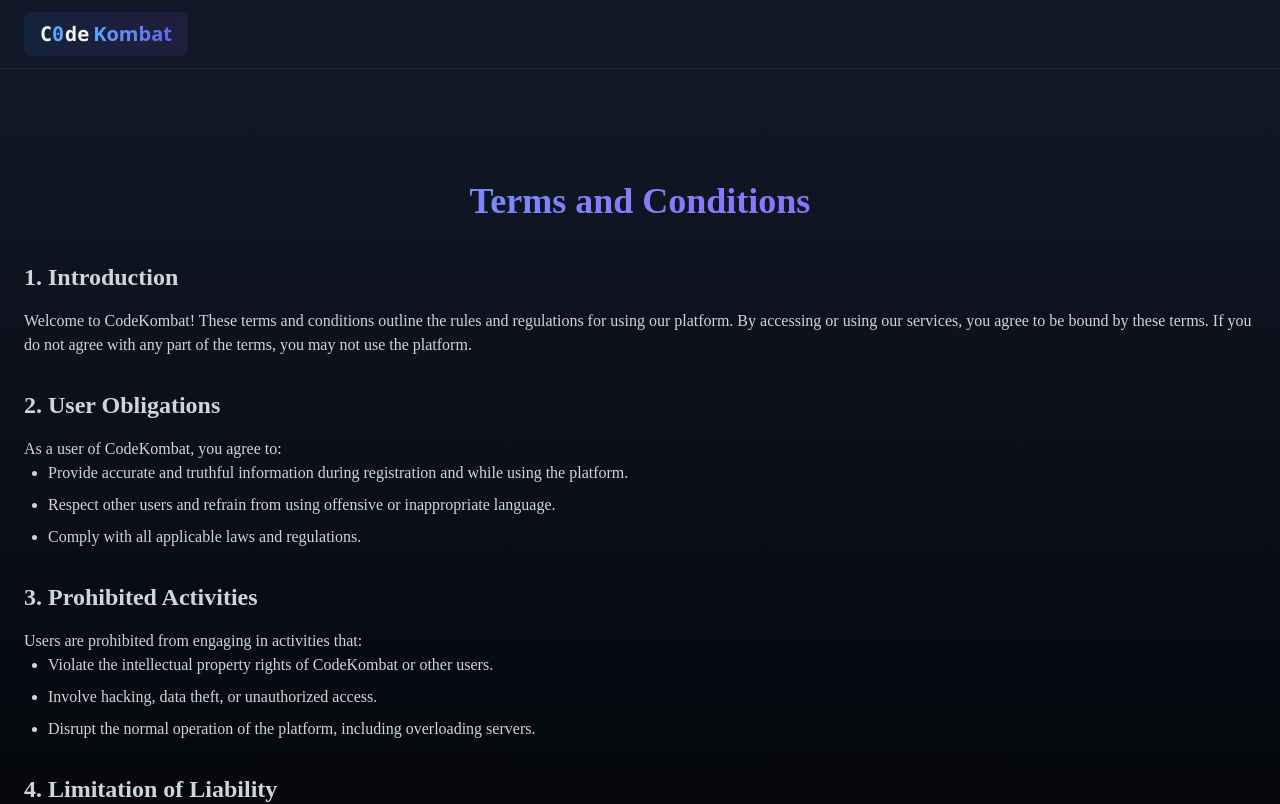
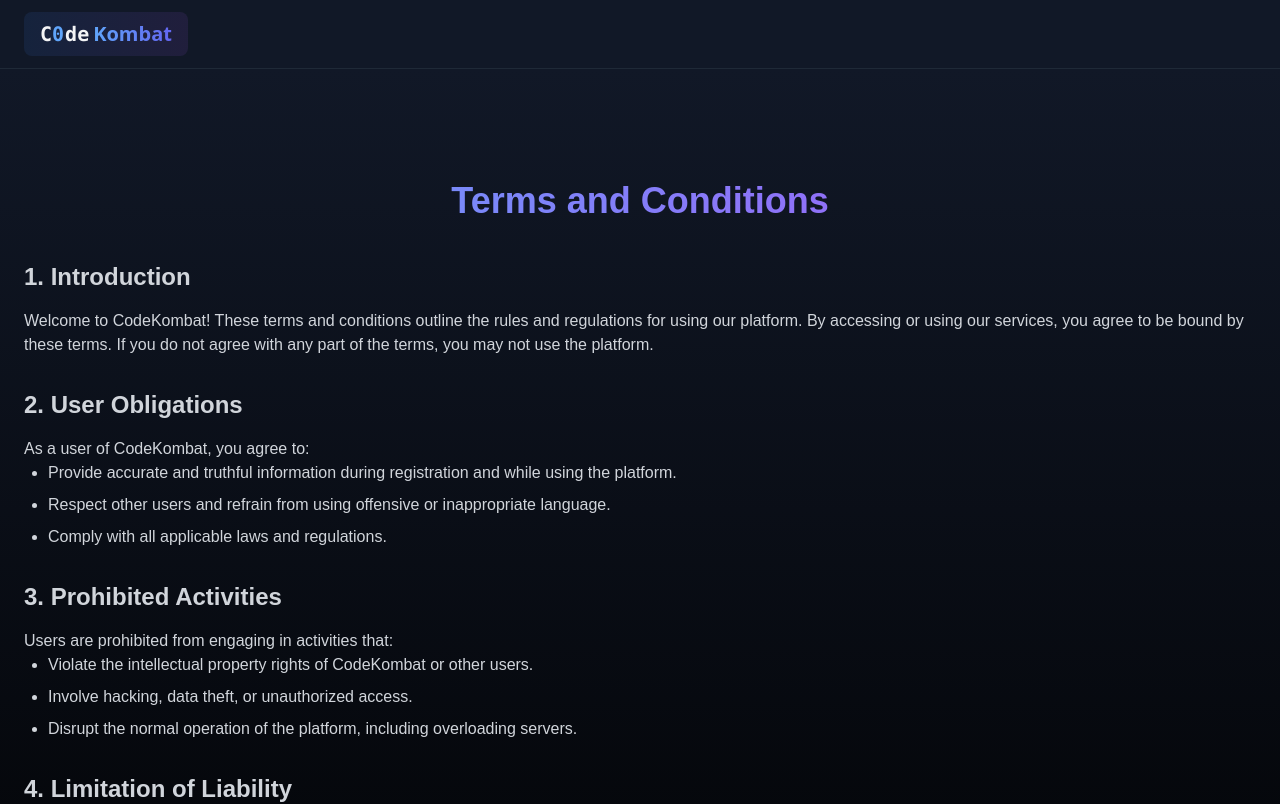
Before and after one commit to SangharshSeth/CodeKombat, a React (Vite) app: page /terms-and-conditions in a window 1280 px wide. Shown: the top 804 px of the page. Built offline with nearby package versions, Linux system fonts and the light colour scheme.

Commit message:
Inter font causing error fixed

```diff
--- a/src/RootLayout.tsx
+++ b/src/RootLayout.tsx
@@ -1,10 +1,9 @@
 import {TopNavBar} from "@/components/TopNav.tsx";
 import {Outlet} from "react-router-dom";
 import {Footer} from "@/components/Footer.tsx";
-import "@fontsource-variable/inter"
 
 export const RootLayout = () => {
-    return <div style={{fontFamily: "Inter Variable"}}>
+    return <div className="font-Inter">
         <TopNavBar />
         <Outlet />
         <Footer />
--- a/src/index.css
+++ b/src/index.css
@@ -1,3 +1,5 @@
+@import "@fontsource-variable/inter";
+
 @tailwind base;
 @tailwind components;
 @tailwind utilities;
--- a/tailwind.config.js
+++ b/tailwind.config.js
@@ -13,6 +13,9 @@
   			sm: 'calc(var(--radius) - 4px)'
   		},
   		colors: {},
+        fontFamily: {
+              Inter: ["Inter Variable", "sans-serif"],
+        }
   	}
   },
   plugins: [require("tailwindcss-animate")],
```
